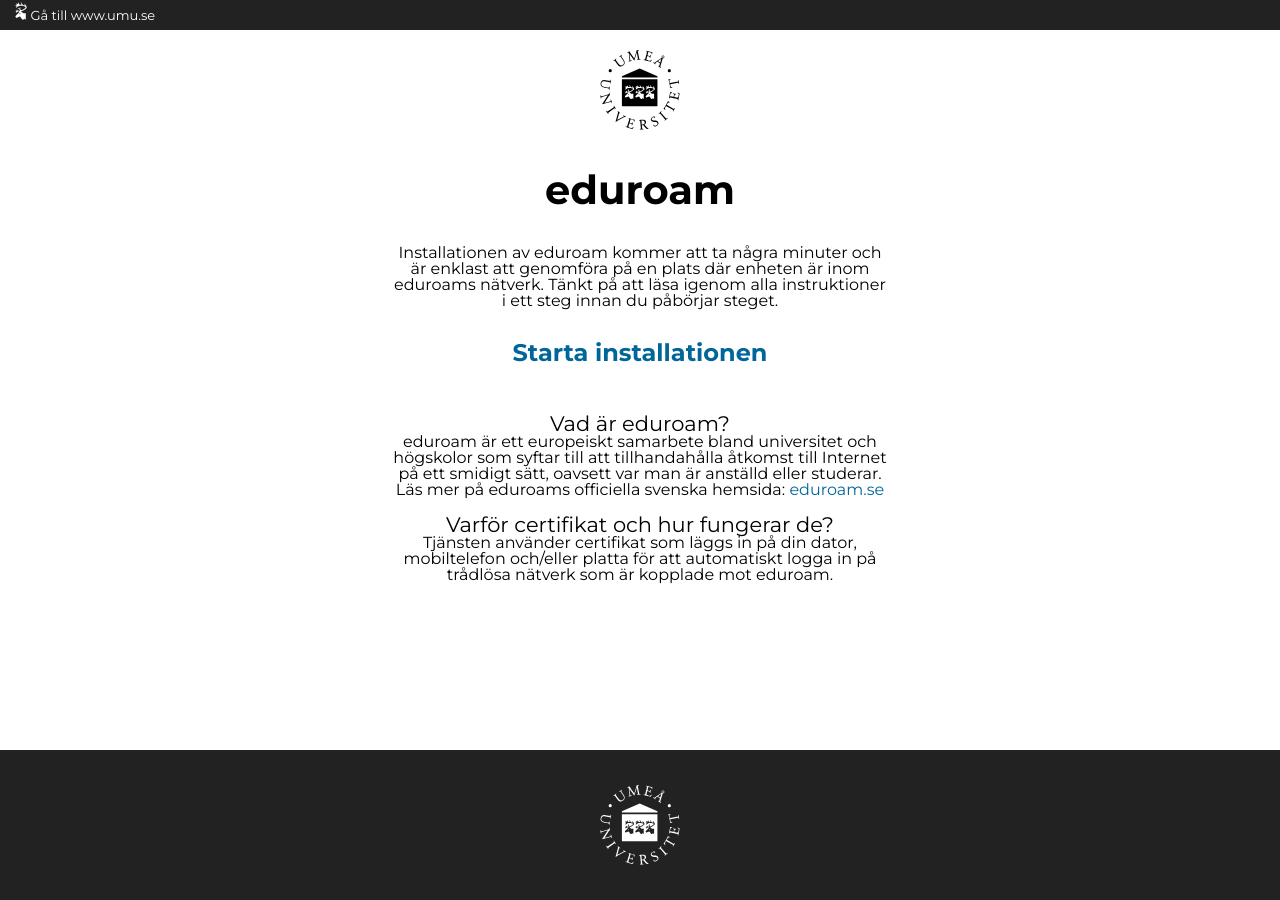
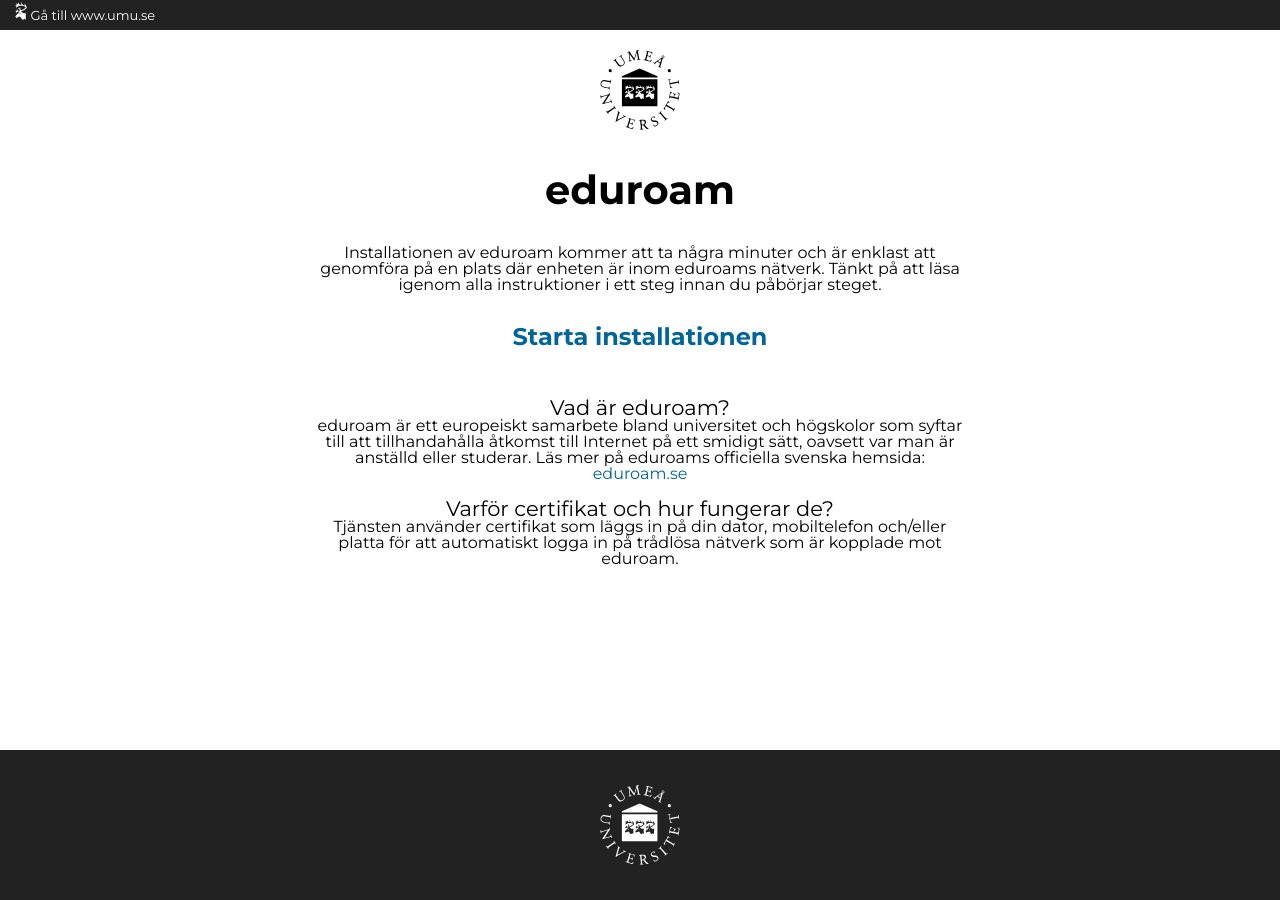
Before and after one commit to f95johansson/eduroam-design, a Jekyll site: the page built from index.md, in a window 1280 px wide. Built offline with Jekyll 4.4.1, drawn with Linux system fonts in a browser that asks for light colours.

Commit message:
Update main.scss

```diff
--- a/css/main.scss
+++ b/css/main.scss
@@ -79,8 +79,9 @@ strong {
 }
 
 .startPageinfo {
-  max-width: 50rem;
+  max-width: 65rem;
   margin: auto;
+  font-weight: lighter;
 }
 
 .top-bar {
```
